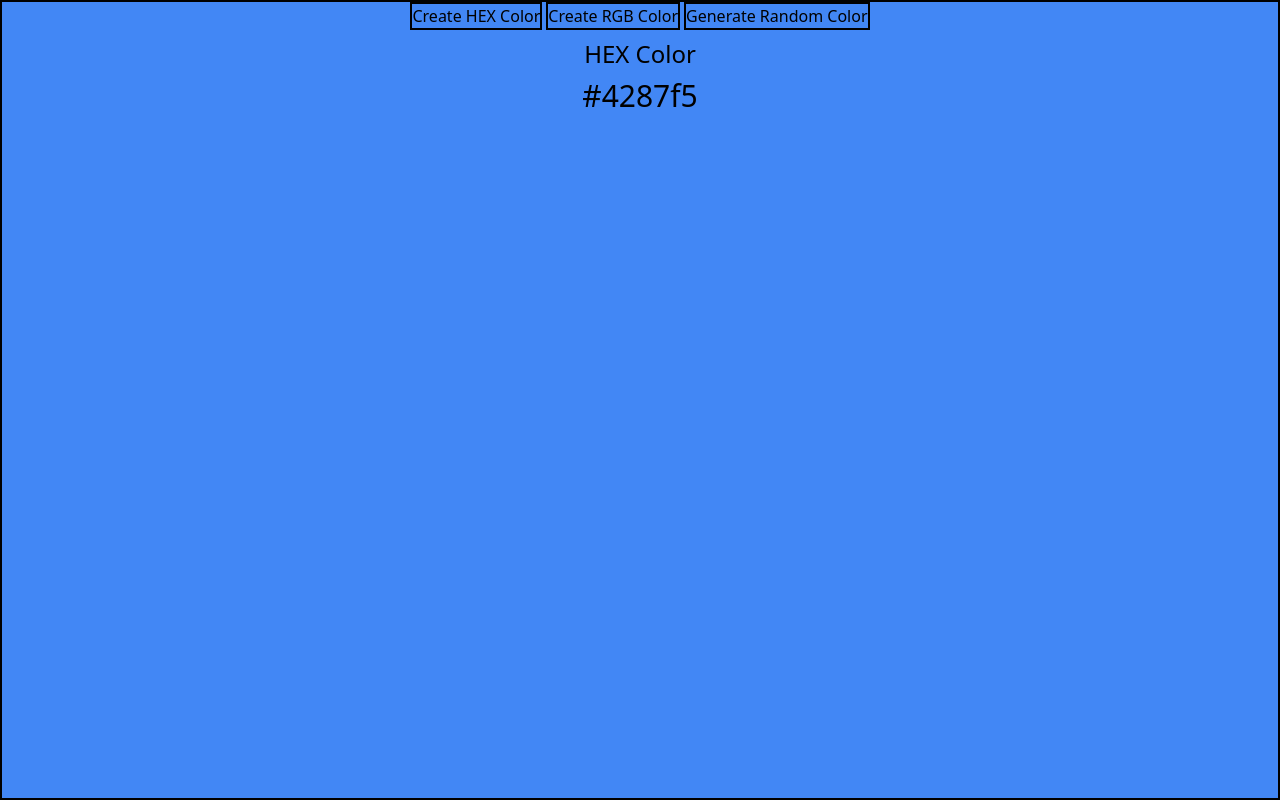
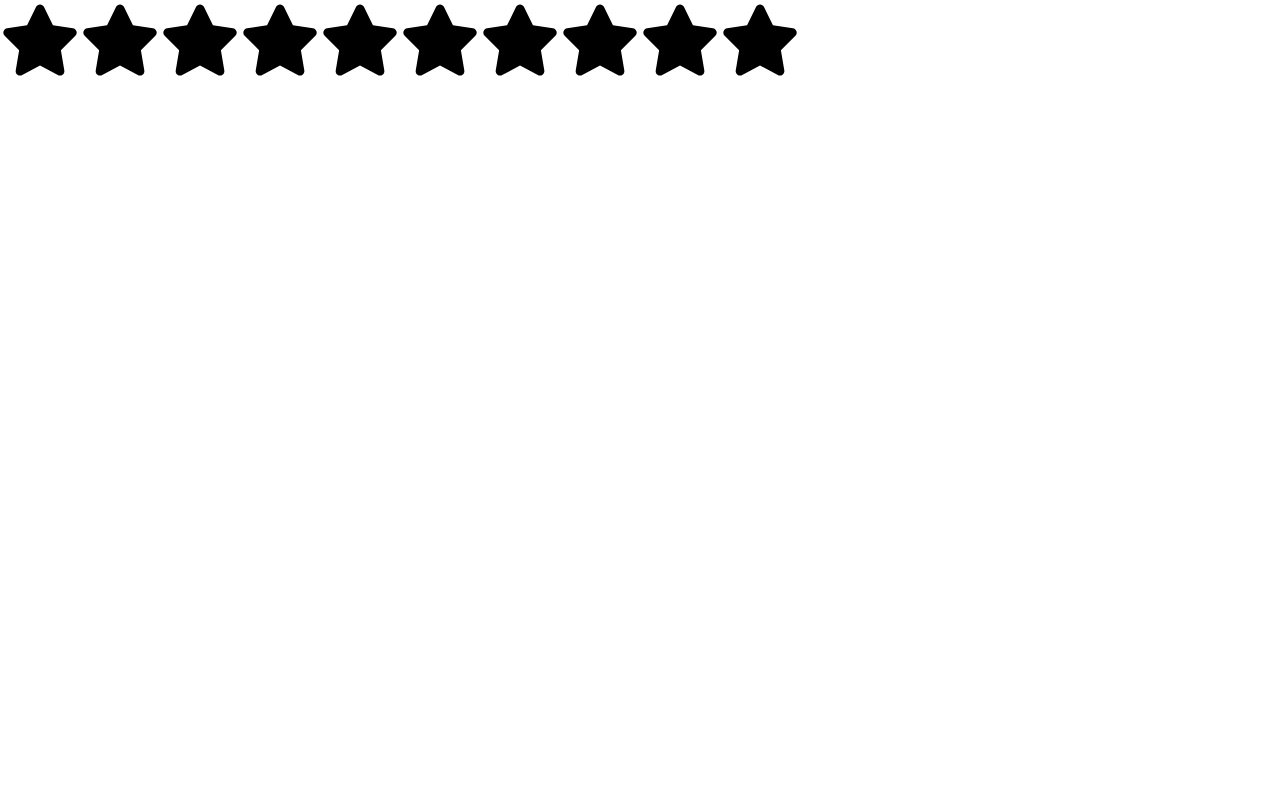
Before and after one commit to ChVAjayReddy/ReactPractice, a React (Vite) app: page / in a window 1280 px wide. Built offline with nearby package versions, Linux system fonts and the light colour scheme.

Commit message:
StarRating

```diff
--- a/package.json
+++ b/package.json
@@ -13,6 +13,7 @@
     "@tailwindcss/vite": "^4.1.13",
     "react": "^19.1.1",
     "react-dom": "^19.1.1",
+    "react-icons": "^5.5.0",
     "tailwindcss": "^4.1.13"
   },
   "devDependencies": {
--- a/src/App.jsx
+++ b/src/App.jsx
@@ -1,10 +1,11 @@
 import "./App.css";
 // import Accordion from "./components/Accordion";
 // import Onlinequiz from "./components/Onlinequiz";
-import RandomColor from "./components/RandomColor";
+// import RandomColor from "./components/RandomColor";
+import StarRating from "./components/StarRAting";
 
 function App() {
-  return <RandomColor />;
+  return <StarRating />;
 }
 
 export default App;
--- /dev/null
+++ b/src/components/StarRating.jsx
@@ -0,0 +1,50 @@
+import { useState } from "react";
+import { CiStar } from "react-icons/ci";
+import { FaStar } from "react-icons/fa6";
+const StarRating = () => {
+  const [color, setcolor] = useState([
+    "black",
+    "black",
+    "black",
+    "black",
+    "black",
+    "black",
+    "black",
+    "black",
+    "black",
+    "black",
+  ]);
+  console.log(<FaStar />);
+  const [reverse, setrevrse] = useState("");
+  function rating(index) {
+    let a = [];
+    setrevrse(index);
+    if (reverse === index) {
+      for (let i = 0; i < 10; i++) {
+        a[i] = "black";
+      }
+      setrevrse("");
+    } else {
+      for (let i = 0; i < 10; i++) {
+        if (i <= index) {
+          a[i] = "yellow";
+        } else {
+          a[i] = "black";
+        }
+      }
+    }
+
+    setcolor(a);
+  }
+
+  return (
+    <div className="flex ">
+      {color.map((col, index) => (
+        <div key={index}>
+          <FaStar color={`${col}`} size={80} onClick={() => rating(index)} />
+        </div>
+      ))}
+    </div>
+  );
+};
+export default StarRating;
```
Also changed, not shown: 1 other file (tests, documents, lock files or other folders).
